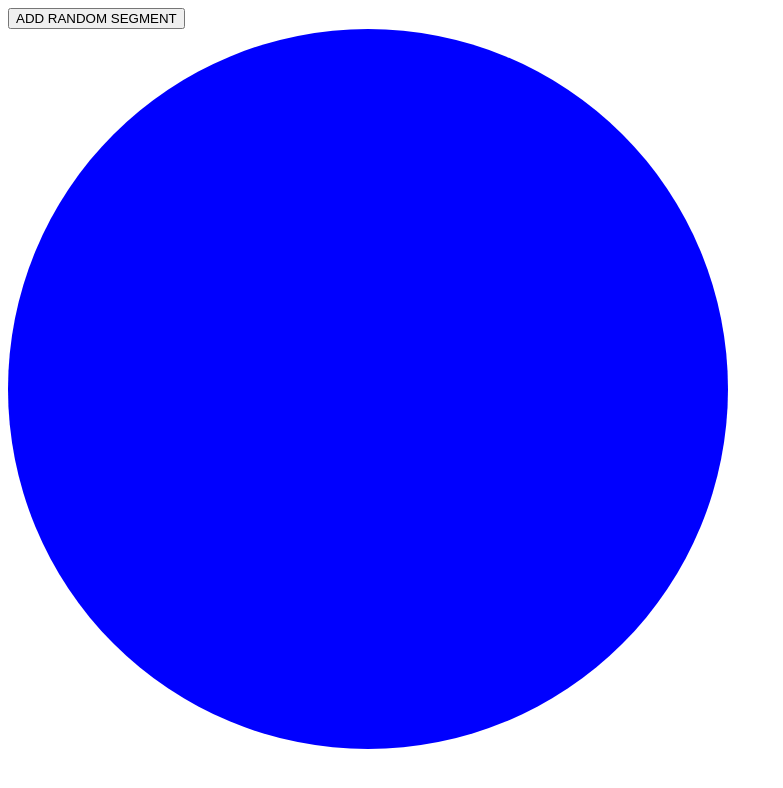
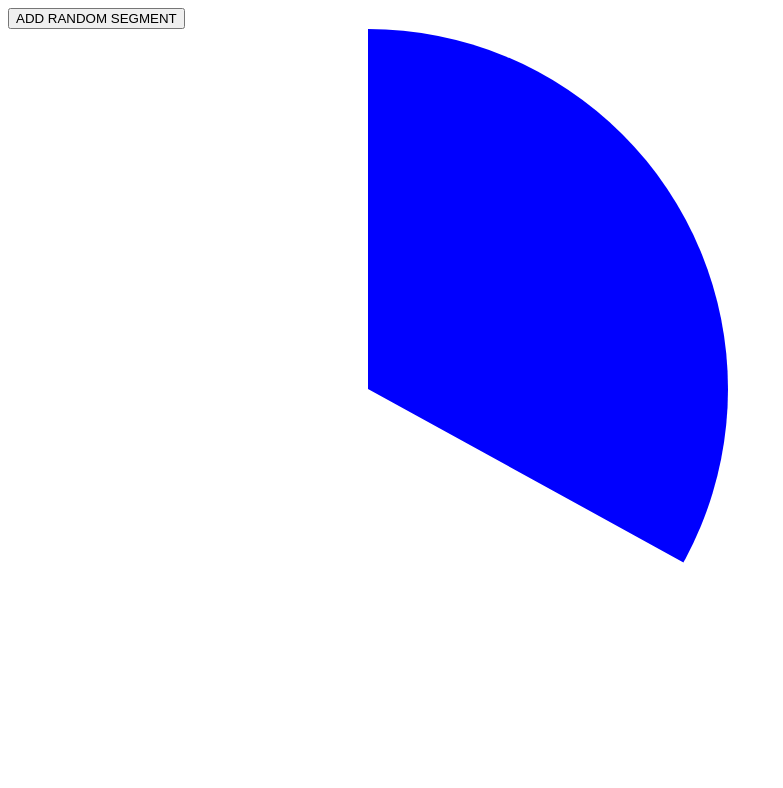
Before and after one commit to NPPortfolio/React_Reward_Wheel, a Next.js app: page / in a window 1280 px wide. Shown: the top 788 px of the page, without its empty margins (0-783 px from the left). Built offline with nearby package versions, Linux system fonts and the light colour scheme.

Commit message:
Update page.tsx

```diff
--- a/app/page.tsx
+++ b/app/page.tsx
@@ -1,7 +1,7 @@
 'use client'
 
 import Image from "next/image";
-import {CSSProperties, useState} from 'react'
+import {CSSProperties, useState, useEffect} from 'react'
 import './globals.css'
 import './Vector2'
 import { Vector2 } from "./Vector2";
@@ -17,6 +17,17 @@ export default function MyApp() {
   const [segments, setSegments] = useState<RewardSegment[]>([
     {id : 0, color : 'blue', percentage : 33, percentage_offset : 0},
   ])
+
+  // 1. Define your initialization function
+  const initFunction = () => {
+    console.log("Page loaded / Component mounted!");
+    // Fetch data, configure APIs, or read local storage here
+  };
+
+  // 2. Run it once on load
+  useEffect(() => {
+    initFunction();
+  }, []); // <-- Empty array ensures this only runs once
 
   const addRandomSegment = () => {
     let segment_percentage = 100
@@ -40,8 +51,28 @@ export default function MyApp() {
     setSegments(segments.filter(segment => segment.id !== id))
   }
 
+  // React can't update individual things in an array because it won't trigger a re-render? Need to remake the entire array
+  const updateSegmentAtIndex = (index : number, newSegment : RewardSegment) => {
+    setSegments((segments) =>
+      segments.map((segment, i) => (i === index ? newSegment : segment))
+    );
+  };
+
+  const handleMouseMove = () => {
+    /*
+    let newSegment = segments[0]
+    newSegment.percentage += 2
+    newSegment.percentage_offset += 1
+    newSegment.percentage %= 100
+    newSegment.percentage_offset %= 100
+    updateSegmentAtIndex(0, newSegment)
+    */
+  }
+
+
+
   return (
-    <div>
+    <div onMouseMove = {handleMouseMove}>
       <button onClick = {addRandomSegment}>ADD RANDOM SEGMENT</button>
       <Reward_Wheel segments = {segments} />
     </div>
@@ -131,9 +162,39 @@ const Reward_Segment_style = (color : string, percentage : number, percentage_of
   let p1 = Reward_Segment_polygon_coordinates_from_rotation_percentage(percentage_offset)
   let p2 = Reward_Segment_polygon_coordinates_from_rotation_percentage(percentage_offset + percentage)
 
-  clip_path_string += String(p1.x) + "% " + String(p1.y) + "%"
-  clip_path_string += ", "
+  clip_path_string += String(p1.x) + "% " + String(p1.y) + "%, "
 
+  // maybe put up the diagram I made to figure this out
+  // also could clean up with a for loop but this might be easier to understand along with the diagram
+  // 0.707... * 1.5 > 1, so the polygon wont clip when it goes to the next point, thats why all corners have scale value of 1.5
+  let corner1 = Reward_Segment_polygon_coordinates_from_rotation_percentage(percentage_offset + 12.5, 1.5)
+  clip_path_string += String(corner1.x) + "% " + String(corner1.y) + "%, "
+  if (percentage > 25) {
+    let corner2 = Reward_Segment_polygon_coordinates_from_rotation_percentage(percentage_offset + 12.5 + 25, 1.5)
+    clip_path_string += String(corner2.x) + "% " + String(corner2.y) + "%, "
+    if (percentage > 50) {
+      let corner3 = Reward_Segment_polygon_coordinates_from_rotation_percentage(percentage_offset + 12.5 + 50, 1.5)
+      clip_path_string += String(corner3.x) + "% " + String(corner3.y) + "%, "
+      if (percentage > 75) {
+        let corner4 = Reward_Segment_polygon_coordinates_from_rotation_percentage(percentage_offset + 12.5 + 75, 1.5)
+        clip_path_string += String(corner4.x) + "% " + String(corner4.y) + "%, "
+      }
+    }
+  }
+
+  clip_path_string += String(p2.x) + "% " + String(p2.y) + "%"
+  clip_path_string += ")"
+
+  return {
+    position : 'absolute',
+    width : '90vmin',
+    height : '90vmin',
+    borderRadius : "50%",
+    backgroundColor : color,
+    clipPath : clip_path_string,
+  }
+
+  /*
   const corners: Vector2[] = [
     new Vector2(100, 0),
     new Vector2(100, 100),
@@ -153,22 +214,7 @@ const Reward_Segment_style = (color : string, percentage : number, percentage_of
     const current_index = (start_index + step) % total_length;
     let corner = corners[current_index];
     clip_path_string += String(corner.x) + "% " + String(corner.y) + "%, "
-  }
-
-
-  clip_path_string += String(p2.x) + "% " + String(p2.y) + "%"
-  clip_path_string += ")"
-
-  console.log(clip_path_string)
-
-  return {
-    position : 'absolute',
-    width : '90vmin',
-    height : '90vmin',
-    borderRadius : "50%",
-    backgroundColor : color,
-    clipPath : clip_path_string,
-  }
+  }*/
 
   /*
   let clip_path_string : string = "polygon(0% 0%, 100% 0%, 100% 100%, 0% 100%)"
@@ -215,7 +261,7 @@ const Reward_Segment_style = (color : string, percentage : number, percentage_of
   }*/
 }
 
-const Reward_Segment_polygon_coordinates_from_rotation_percentage = (percentage : number): Vector2 => {
+const Reward_Segment_polygon_coordinates_from_rotation_percentage = (percentage : number, scaleValue : number = 1): Vector2 => {
   // 0.707... * 1.5 > 1, so the polygon wont clip when it goes to the next corner
   //console.log(Math.sin(percentage/100 * (2 * Math.PI)))
   //console.log(Math.cos(percentage/100 * (2 * Math.PI)))
@@ -223,8 +269,8 @@ const Reward_Segment_polygon_coordinates_from_rotation_percentage = (percentage
   //let x_value = 1.5 * 50 * Math.sin(percentage/100 * (2 * Math.PI))
   //let y_value = 1.5 * 50 * -Math.cos(percentage/100 * (2 * Math.PI))
 
-  let x_value = 50 * Math.sin(percentage/100 * (2 * Math.PI))
-  let y_value = 50 * -Math.cos(percentage/100 * (2 * Math.PI))
+  let x_value = scaleValue * 50 * Math.sin(percentage/100 * (2 * Math.PI))
+  let y_value = scaleValue * 50 * -Math.cos(percentage/100 * (2 * Math.PI))
 
   return new Vector2(x_value + 50, y_value + 50)
 
```
